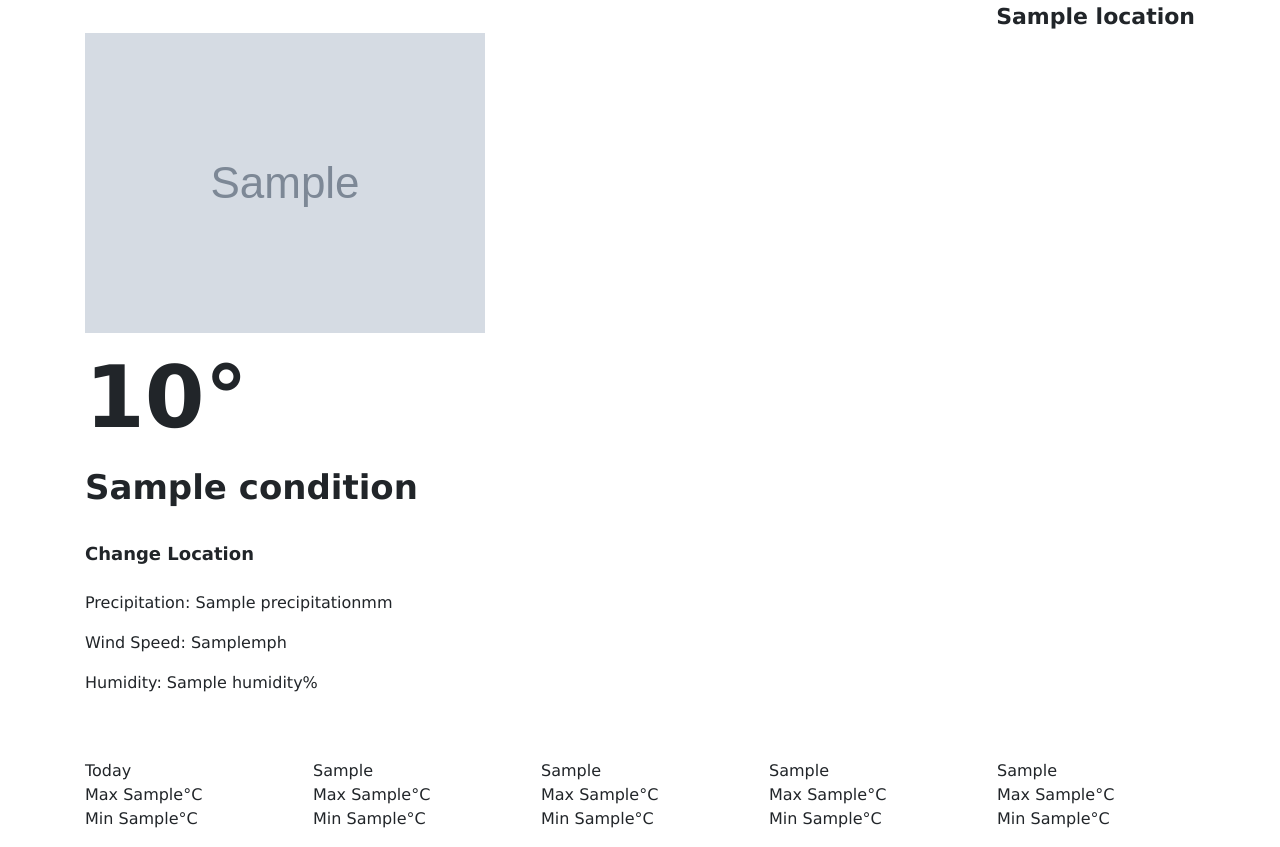
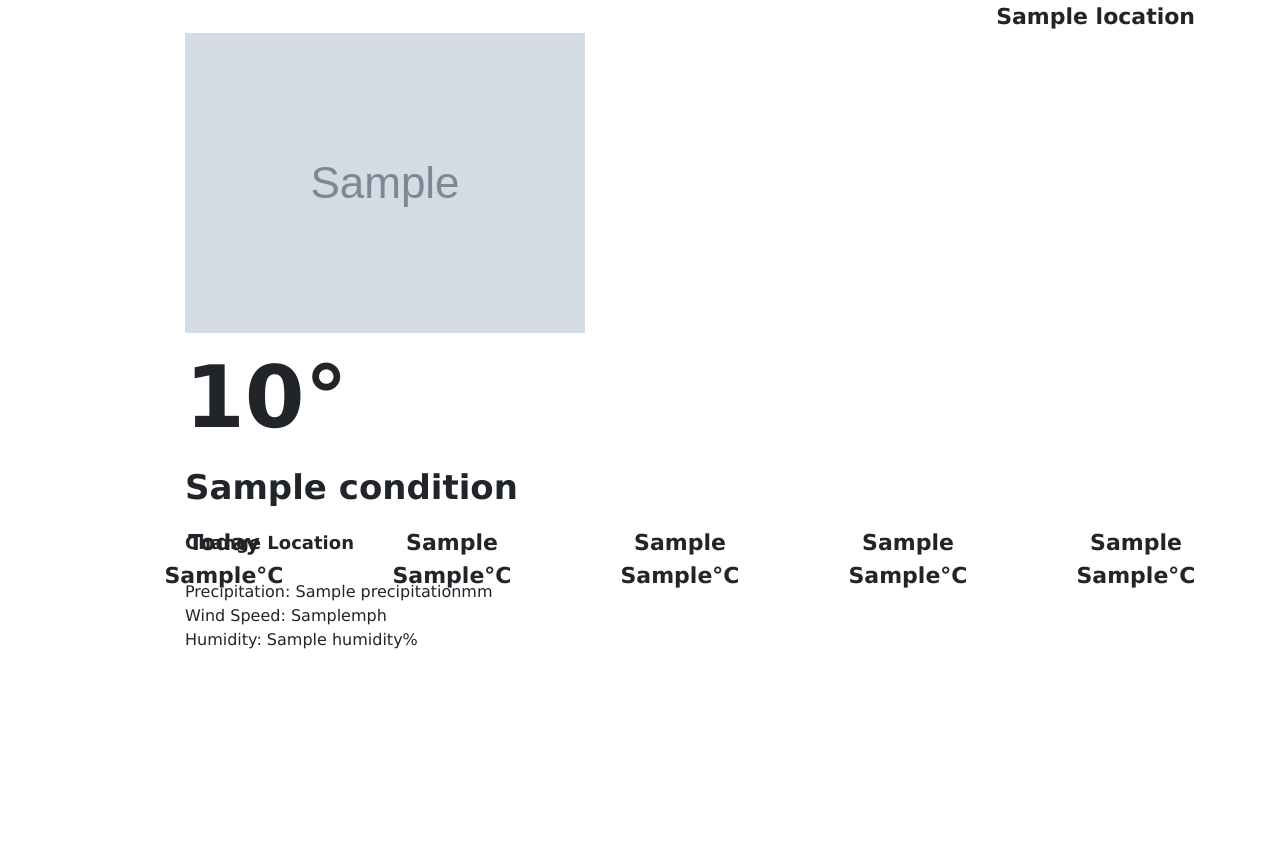
Before and after one commit to JamezGr/Django_Weather, a Django app: template weather_app/templates/weather/main_weather.html in a window 1280 px wide. After the commit the page ends 649 px from the top, so only its background shows below. Run offline with Django 3.2, Linux system fonts and the light colour scheme; the template is opened without the code that fills it: most values are stand-ins (such as "Sample title", 1, 10 or a date in 2020); grey boxes marked "Sample" are stand-in pictures; some libraries are stand-ins or nearby versions.

Commit message:
Modified Styling

```diff
--- a/weather_app/static/css/styles.css
+++ b/weather_app/static/css/styles.css
@@ -10,15 +10,19 @@ div.current_location {
     font-weight: bold;
 }
 
-div.current_weather container {
-  text-align: left;
+div.current_weather {
+   position: fixed;
+   margin-left: 170px;
+   text-align: left;
    display: inline-block;
 
 }
 
-div.five_day_forecast container {
-  text-align: center;
-  position:absolute;
+div.five_day_forecast {
+   text-align: center;
+   margin-top: 420px;
+   margin-left: 110px;
+   position: fixed;
    display: inline-block;
 
 }
@@ -26,6 +30,23 @@ div.five_day_forecast container {
 div.row {
   margin-top: 40px;
 
+}
+
+div.date_text {
+  font-weight: bold;
+  font-size: 22px;
+
+}
+
+div.col-sm {
+    text-align: center;
+    font-weight: bold;
+    font-size: 22px;
+
+}
+
+div.forecast_temp {
+    text-align: center;
 }
 
 div.current_condition {
--- a/weather_app/templates/weather/main_weather.html
+++ b/weather_app/templates/weather/main_weather.html
@@ -33,24 +33,23 @@
     </div>
 
     <div class ="current_condition">
-        {{ weather.condition }}
+        <p>{{ weather.condition }}</p>
     </div>
 
     <div class="change_location">
-        <br>
         Change Location
     </div>
 
     <div class ="current_precipitation">
-        <p><br>Precipitation: {{ weather.precipitation }}mm</p>
+        <br>Precipitation: {{ weather.precipitation }}mm
     </div>
 
     <div class = "current_wind_spd">
-        <p>Wind Speed: {{ weather.wind_speed_mph }}mph</p>
+        Wind Speed: {{ weather.wind_speed_mph }}mph
     </div>
 
     <div class = "current_humidity">
-        <p>Humidity: {{ weather.humidity }}%</p>
+        Humidity: {{ weather.humidity }}%
     </div>
 </div>
 
@@ -59,32 +58,53 @@
     <div class="row">
         <div class="day_1 col-sm">
             <br>
-            <span>Today</span>
-            <p>Max {{ forecast.day_0.6 }}°C <br> Min {{ forecast.day_0.7 }}°C </p>
+            <div class ="day_1 date_text">
+                <span>Today</span>
+                <br>
+                <div class="forecast_temp">{{ forecast.day_0.6 }}°C </div>
+            </div>
+
+            <div class="forecast_temp"></div>
         </div>
+
 
         <div class="day_2 col-sm">
             <br>
-            <span>{{ forecast.day_1.0 }}</span>
-            <p>Max {{ forecast.day_1.6 }}°C <br> Min {{ forecast.day_1.7 }}°C </p>
+            <div class ="day_2 date_text">
+                <span>{{ forecast.day_1.0 }}</span>
+                <br>
+                <div class="forecast_temp">{{ forecast.day_1.6 }}°C </div>
+            </div>
         </div>
+
 
         <div class="day_3 col-sm">
             <br>
-            <span>{{ forecast.day_2.0 }}</span>
-            <p>Max {{ forecast.day_2.6 }}°C <br> Min {{ forecast.day_2.7 }}°C </p>
+            <div class ="day_3 date_text">
+                <span>{{ forecast.day_2.0 }}</span>
+                <br>
+                <div class="forecast_temp">{{ forecast.day_2.6 }}°C </div>
+            </div>
         </div>
+
 
         <div class="day_4 col-sm">
             <br>
-            <span>{{ forecast.day_3.0 }}</span>
-            <p>Max {{ forecast.day_3.6 }}°C <br> Min {{ forecast.day_3.7 }}°C </p>
+            <div class ="day_4 date_text">
+                <span>{{ forecast.day_3.0 }}</span>
+                <br>
+                <div class="forecast_temp">{{ forecast.day_3.6 }}°C</div>
+            </div>
         </div>
+
 
         <div class="day_5 col-sm">
             <br>
-            <span>{{ forecast.day_4.0 }}</span>
-            <p>Max {{ forecast.day_4.6 }}°C <br> Min {{ forecast.day_4.7 }}°C </p>
+            <div class ="day_5 date_text">
+                <span>{{ forecast.day_4.0 }}</span>
+                <br>
+                <div class="forecast_temp">{{ forecast.day_4.6 }}°C</div>
+            </div>
         </div>
     </div>
 
```
